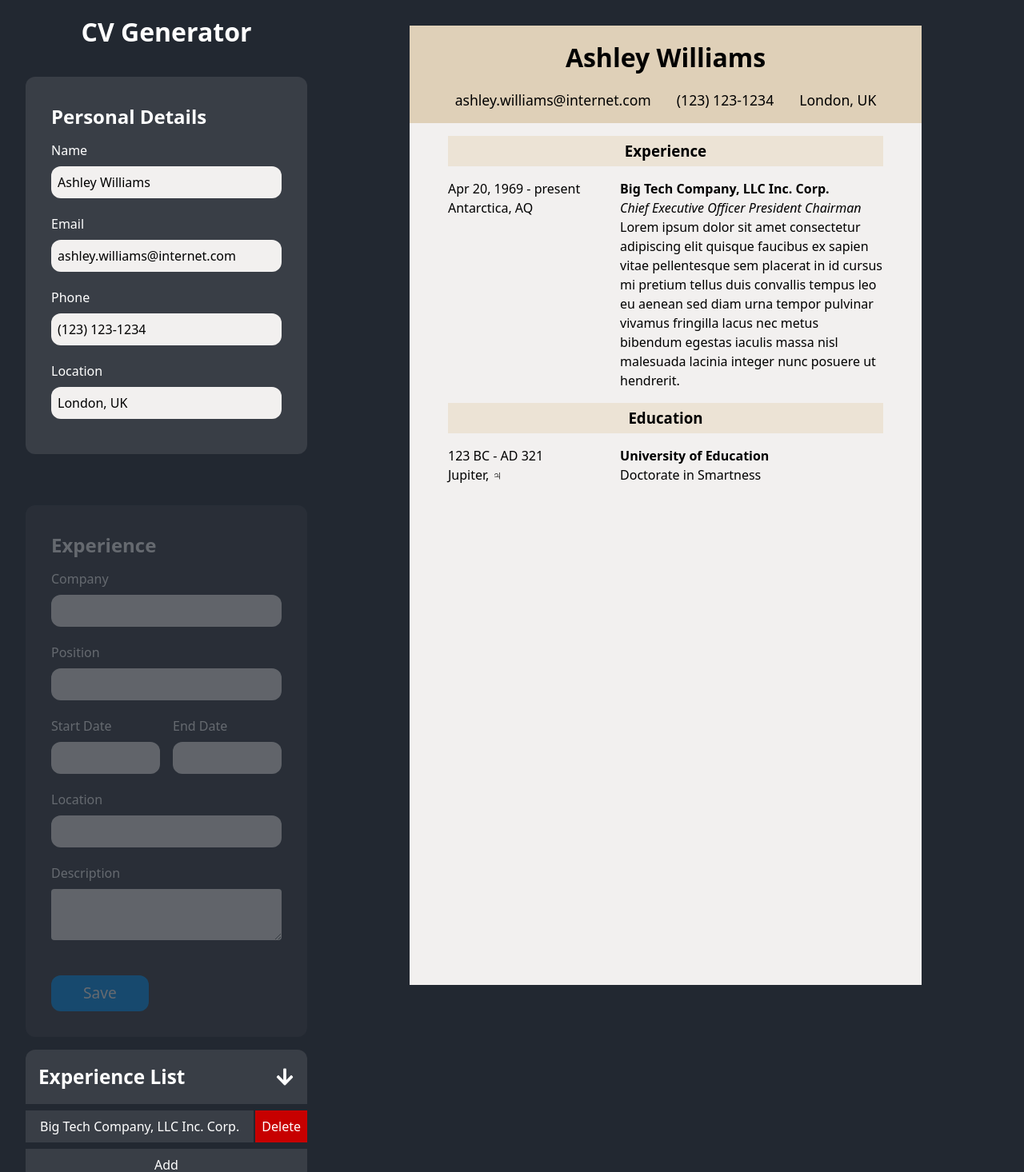
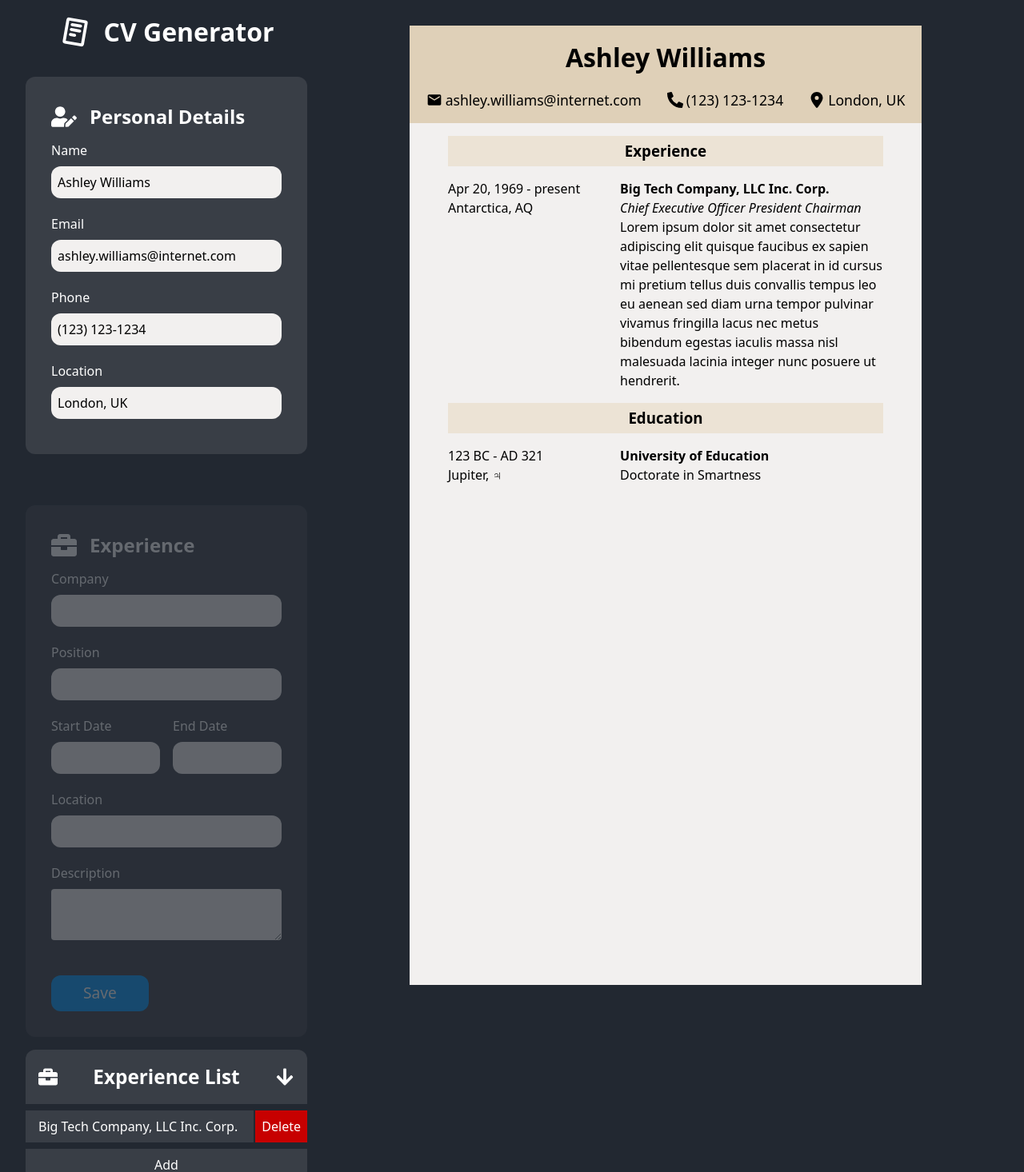
Before and after one commit to CopyypoC/odin-cv-application, a React (Vite) app: page / in a window 1280 px wide. Shown: the top 1466 px of the page at 80% size. Built offline with nearby package versions, Linux system fonts and the light colour scheme.

Commit message:
feat: add icons and styles

```diff
--- a/src/components/App.jsx
+++ b/src/components/App.jsx
@@ -7,6 +7,7 @@ import {
 import "../styles/App.css";
 import { CVForm } from "./CVForm.jsx";
 import { GeneratedCV } from "./GeneratedCV.jsx";
+import { PiReadCvLogoBold } from "react-icons/pi";
 
 function App() {
   const [personalData, setPersonalData] = useState(initialPersonalForm);
@@ -57,7 +58,10 @@ function App() {
 
   return (
     <>
-      <h1>CV Generator</h1>
+      <header className="page-title-container">
+        <PiReadCvLogoBold className="page-title-icon" size={40} />
+        <h1>CV Generator</h1>
+      </header>
       <div className="cv-form-container">
         <CVForm
           experienceData={experienceData}
--- a/src/components/EducationForm.jsx
+++ b/src/components/EducationForm.jsx
@@ -1,3 +1,5 @@
+import { FaSchool } from "react-icons/fa";
+
 export function EducationForm({
   educationItem,
   onChange,
@@ -14,7 +16,11 @@ export function EducationForm({
       className={"cv-form edu-form " + (isActive ? "active " : "inactive")}
       inert={isActive ? undefined : true}
     >
-      <legend>Education</legend>
+      <legend>
+        {" "}
+        <FaSchool className="form-icon" size={32} />
+        <h2>Education</h2>
+      </legend>
 
       <div className="edu-form-data">
         <label htmlFor="school">School</label>
--- a/src/components/EducationList.jsx
+++ b/src/components/EducationList.jsx
@@ -1,4 +1,4 @@
-import { FaArrowDown } from "react-icons/fa";
+import { FaArrowDown, FaSchool } from "react-icons/fa";
 
 export function EducationList({
   educationData,
@@ -38,6 +38,7 @@ export function EducationList({
   return (
     <ul className="edu-list section-list">
       <button type="button" className="list-title">
+        <FaSchool className="list-icon" size={24} />
         <h3>Education List</h3>
         <FaArrowDown className="list-icon" size={24} />
       </button>
--- a/src/components/ExperienceForm.jsx
+++ b/src/components/ExperienceForm.jsx
@@ -1,3 +1,5 @@
+import { FaBriefcase } from "react-icons/fa";
+
 export function ExperienceForm({
   experienceItem,
   onChange,
@@ -14,7 +16,10 @@ export function ExperienceForm({
       className={"cv-form exp-form " + (isActive ? "active " : "inactive")}
       inert={isActive ? undefined : true}
     >
-      <legend>Experience</legend>
+      <legend>
+        <FaBriefcase className="form-icon" size={32} />
+        <h2>Experience</h2>
+      </legend>
 
       <div className="exp-form-data">
         <label htmlFor="company">Company</label>
--- a/src/components/ExperienceList.jsx
+++ b/src/components/ExperienceList.jsx
@@ -1,4 +1,4 @@
-import { FaArrowDown } from "react-icons/fa";
+import { FaArrowDown, FaBriefcase } from "react-icons/fa";
 
 export function ExperienceList({
   experienceData,
@@ -38,6 +38,7 @@ export function ExperienceList({
   return (
     <ul className="exp-list section-list">
       <button type="button" className="list-title">
+        <FaBriefcase className="list-icon" size={24} />
         <h3>Experience List</h3>
         <FaArrowDown className="list-icon" size={24} />
       </button>
--- a/src/components/PersonalForm.jsx
+++ b/src/components/PersonalForm.jsx
@@ -1,3 +1,5 @@
+import { FaUserEdit } from "react-icons/fa";
+
 export function PersonalForm({ dataMap, onChange }) {
   const personalData = dataMap.personal.personalData;
   const personalItem = dataMap.personal.personalData[0];
@@ -5,7 +7,10 @@ export function PersonalForm({ dataMap, onChange }) {
 
   return (
     <form className="cv-form personal-form">
-      <legend>Personal Details</legend>
+      <legend>
+        <FaUserEdit className="form-icon" size={32} />
+        <h2>Personal Details</h2>
+      </legend>
 
       <div
         className="personal-form-data"
--- a/src/components/PersonalSection.jsx
+++ b/src/components/PersonalSection.jsx
@@ -1,11 +1,28 @@
+import { MdEmail } from "react-icons/md";
+import { FaPhoneAlt } from "react-icons/fa";
+import { FaLocationDot } from "react-icons/fa6";
+
 export function PersonalSection({ personalItem }) {
   return (
     <header>
       <h2>{personalItem.name}</h2>
       <div className="personal-bottom">
-        <p>{personalItem.email}</p>
-        <p>{personalItem.phone}</p>
-        <p>{personalItem.location}</p>
+        <div className="personal-bottom-group">
+          <MdEmail fill="black" size={20} className="personal-bottom-icon" />
+          <p>{personalItem.email}</p>
+        </div>
+        <div className="personal-bottom-group">
+          <FaPhoneAlt fill="black" size={20} className="personal-bottom-icon" />
+          <p>{personalItem.phone}</p>
+        </div>
+        <div className="personal-bottom-group">
+          <FaLocationDot
+            fill="black"
+            size={20}
+            className="personal-bottom-icon"
+          />
+          <p>{personalItem.location}</p>
+        </div>
       </div>
     </header>
   );
--- a/src/styles/App.css
+++ b/src/styles/App.css
@@ -31,11 +31,18 @@
   background-color: var(--main-bg-clr);
 }
 
-h1 {
+/* Page Title */
+.page-title-container {
+  display: flex;
   color: var(--font-clr-light);
   grid-area: title;
   place-self: center;
   margin-top: 1rem;
+}
+
+.page-title-icon {
+  margin-right: 1rem;
+  place-self: center;
 }
 
 /* CV Form */
@@ -77,10 +84,19 @@ textarea:focus-visible {
 }
 
 legend {
+  display: flex;
   padding: 0;
   font-weight: 600;
+  margin-bottom: 12px;
+}
+
+legend h2 {
   font-size: 1.5rem;
-  margin-bottom: 12px;
+}
+
+.form-icon {
+  place-self: center;
+  margin-right: 1rem;
 }
 
 .date-container {
@@ -197,6 +213,8 @@ legend {
 }
 
 .item-name {
+  text-align: left;
+  padding-left: 1rem;
   width: 100%;
 }
 
@@ -243,6 +261,15 @@ legend {
   font-weight: 400;
   gap: 2rem;
   margin: 0 1rem 1rem;
+}
+
+.personal-bottom-group {
+  display: flex;
+}
+
+.personal-bottom-icon {
+  place-self: center;
+  margin-right: 4px;
 }
 
 /* CV Sections */
```
